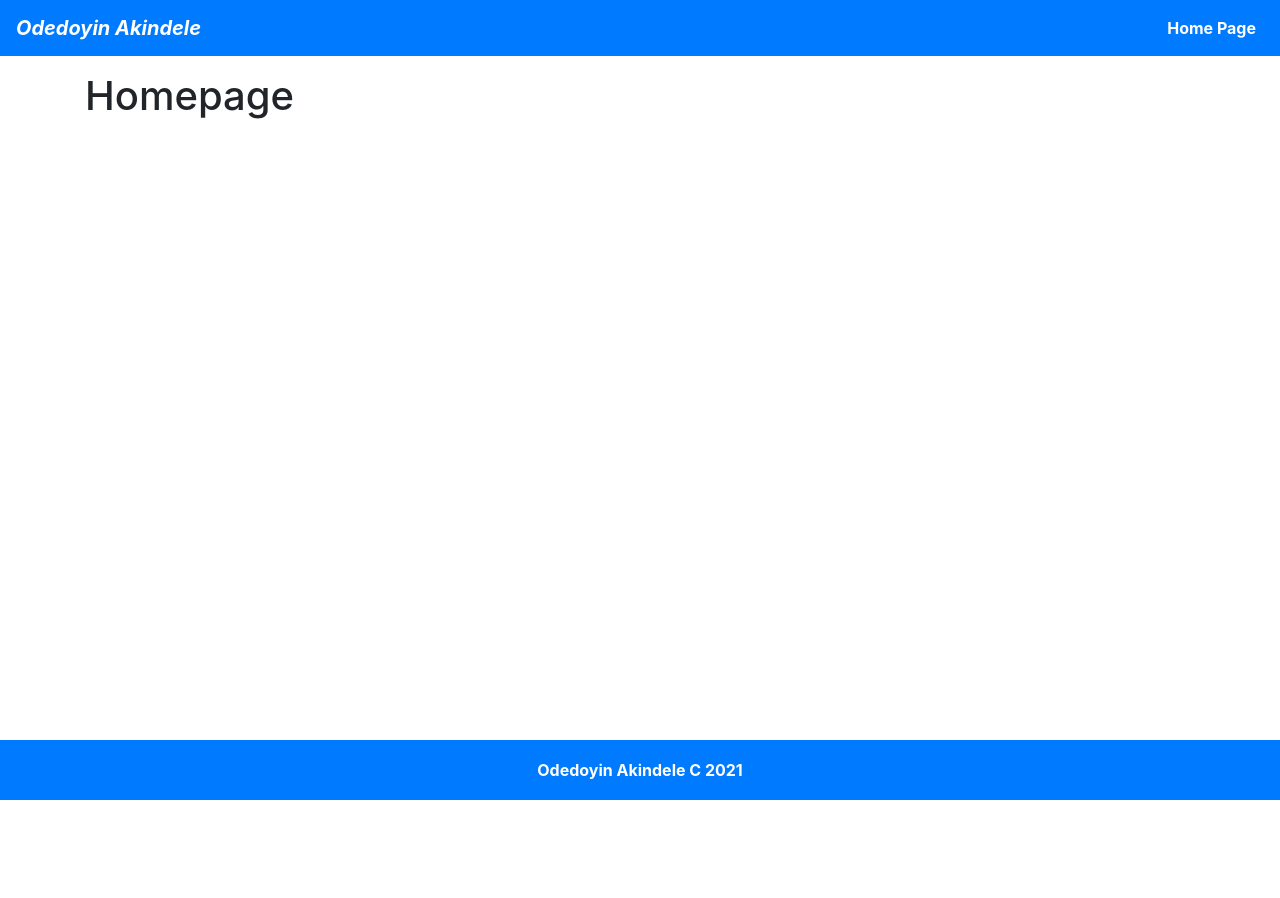
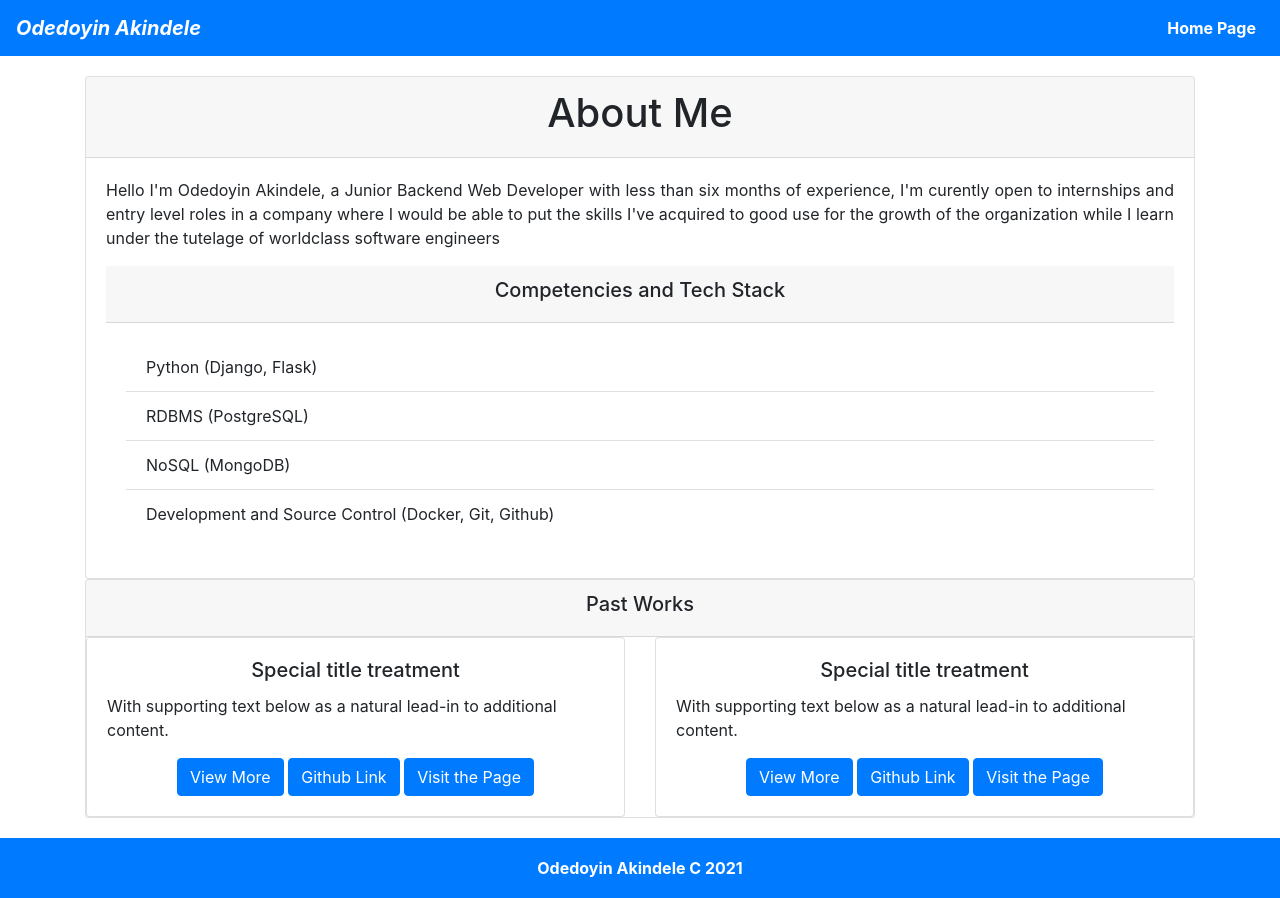
Before and after one commit to lapulgaatomica/my_portfolio_using_django, a Django app: page / in a window 1280 px wide. Before the commit the page ends 800 px from the top, so only its background shows below. Run offline with Django 3.2, Linux system fonts and the light colour scheme; some libraries are stand-ins or nearby versions.

Commit message:
static content for the homepage

```diff
--- a/static/css/styles.css
+++ b/static/css/styles.css
@@ -5,6 +5,8 @@ html {
 body {
   /* Margin bottom by footer height */
   margin-bottom: 60px;
+  padding-top: 60px;
+  padding-bottom: 20px;
 }
 .footer {
   position: absolute;
@@ -16,3 +18,9 @@ body {
   color: #fff;
   font-weight: bold;
 }
+
+.container {
+  width: auto;
+  max-width: 680px;
+  margin-bottom: 60px;
+}
--- a/templates/home.html
+++ b/templates/home.html
@@ -1,7 +1,8 @@
 {% extends 'base.html' %}
 {% load static %}
 
-{% block title %}Home{% endblock title %}
+{% block title %}Odedoyin Akindele - Home{% endblock title %}
 {% block content %}
-<h1>Homepage</h1>
+{% include 'introduction.html' %}
+{% include 'pastwork.html' %}
 {% endblock content %}
--- /dev/null
+++ b/templates/introduction.html
@@ -0,0 +1,29 @@
+<div class="card">
+  <div class="card-header">
+    <h1 class="text-center">About Me</h1>
+  </div>
+  <div class="card-body">
+    <p class="card-text text-justify">Hello I'm Odedoyin Akindele, a Junior Backend Web
+       Developer with less than six months of experience, I'm curently open
+       to internships and entry level roles in a company where I would be
+       able to put the skills I've acquired to good use for the growth of
+       the organization while I learn under the tutelage of worldclass software
+       engineers
+    </p>
+
+    <div class="card-header">
+      <h5 class="text-center">
+        Competencies and Tech Stack
+      </h5>
+    </div>
+    <div class="card-body">
+      <ul class="list-group list-group-flush">
+        <li class="list-group-item">Python (Django, Flask)</li>
+        <li class="list-group-item">RDBMS (PostgreSQL)</li>
+        <li class="list-group-item">NoSQL (MongoDB)</li>
+        <li class="list-group-item">Development and Source Control (Docker, Git, Github)</li>
+      </ul>
+    </div>
+
+  </div>
+</div>
--- a/templates/navbar.html
+++ b/templates/navbar.html
@@ -1,4 +1,4 @@
-<nav class="navbar navbar-expand-lg navbar-dark bg-primary">
+<nav class="navbar fixed-top navbar-expand-lg navbar-dark bg-primary">
   <a class="navbar-brand" style="font-style: italic;font-weight: bold;" href="{% url 'home' %}">Odedoyin Akindele</a>
   <button class="navbar-toggler ml-auto" type="button" data-toggle="collapse" data-target="#navbarNavDropdown" aria-controls="navbarNavDropdown" aria-expanded="false" aria-label="Toggle navigation">
     <span class="navbar-toggler-icon"></span>
--- /dev/null
+++ b/templates/pastwork.html
@@ -0,0 +1,33 @@
+<div class="card">
+  <div class="card-header">
+      <h5 class="text-center">Past Works</h5>
+  </div>
+  <div class="row">
+  <div class="col-sm-6">
+    <div class="card">
+      <div class="card-body">
+        <h5 class="card-title text-center">Special title treatment</h5>
+        <p class="card-text">With supporting text below as a natural lead-in to additional content.</p>
+        <div class="text-center">
+          <a href="#" class="btn btn-primary">View More</a>
+          <a href="#" class="btn btn-primary">Github Link</a>
+          <a href="#" class="btn btn-primary">Visit the Page</a>
+        </div>
+      </div>
+    </div>
+  </div>
+  <div class="col-sm-6">
+    <div class="card">
+      <div class="card-body">
+        <h5 class="card-title text-center">Special title treatment</h5>
+        <p class="card-text">With supporting text below as a natural lead-in to additional content.</p>
+        <div class="text-center">
+          <a href="#" class="btn btn-primary">View More</a>
+          <a href="#" class="btn btn-primary">Github Link</a>
+          <a href="#" class="btn btn-primary">Visit the Page</a>
+        </div>
+      </div>
+    </div>
+  </div>
+</div>
+</div>
```
